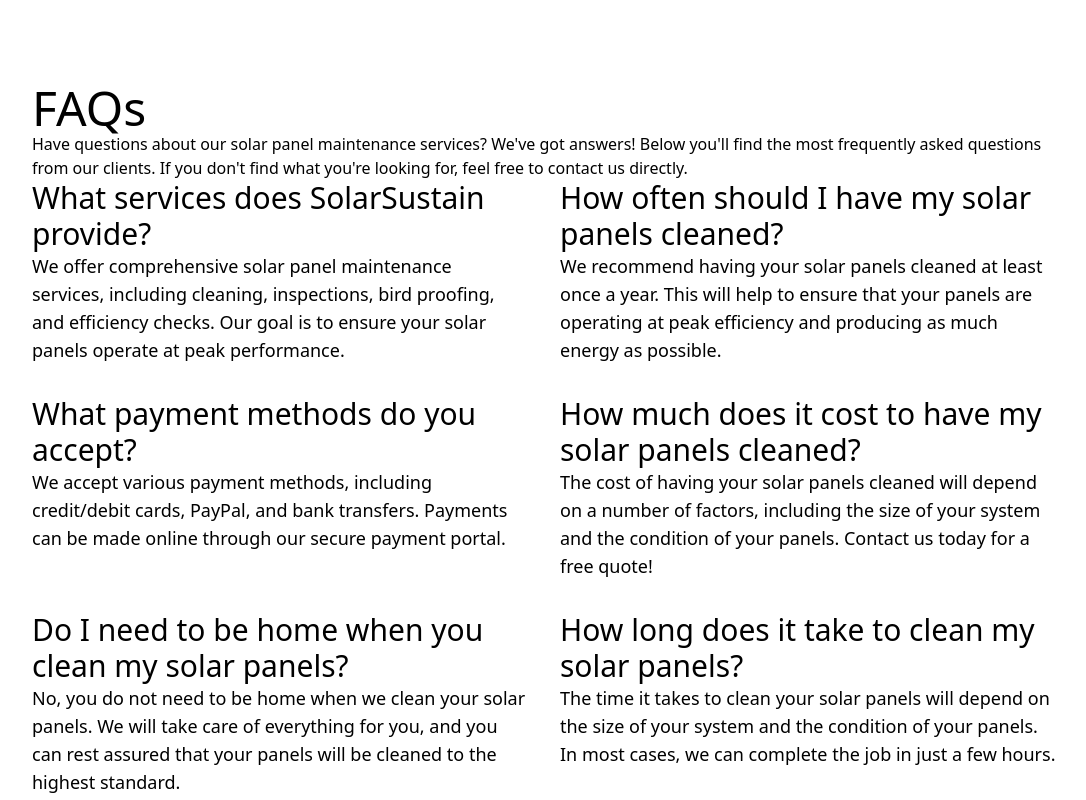
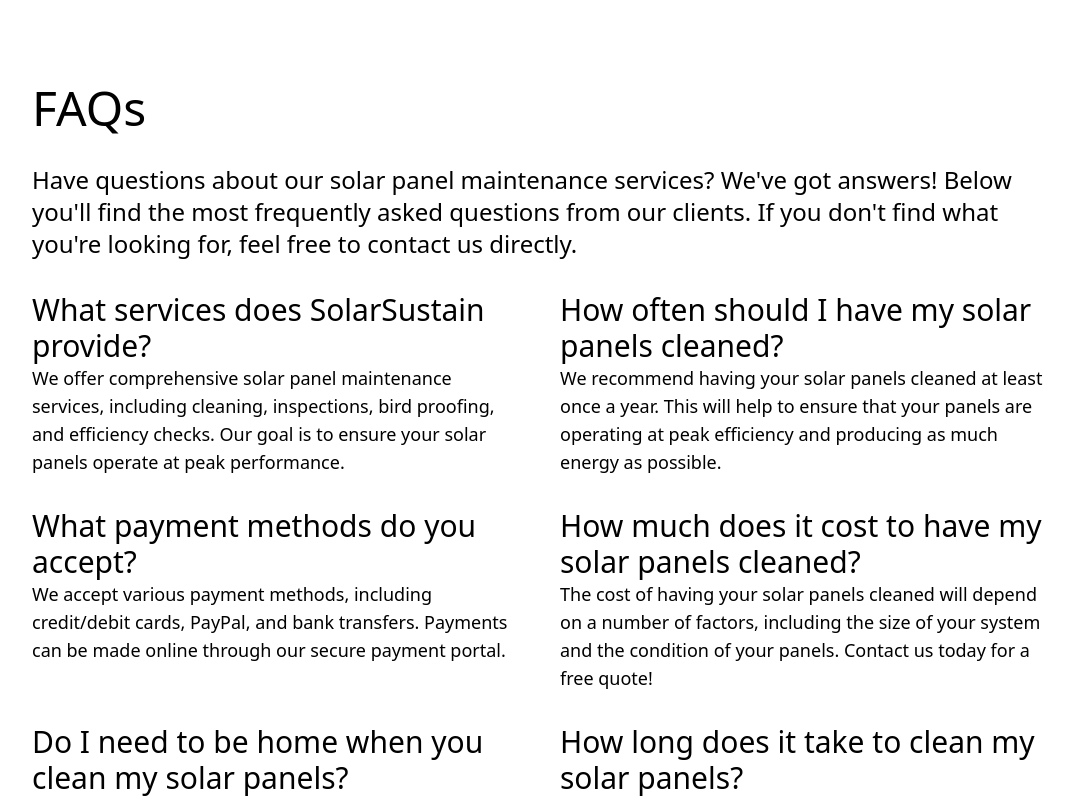
Before and after one commit to gerardojgarcia/solar_sustain_2, a Nuxt app: page /faqs in a window 1280 px wide. Shown: the part 780-1580 px from the top of the page, without its empty margins (96-1182 px from the left). Built offline with nearby package versions, Linux system fonts and the light colour scheme.

Commit message:
faqs copy

```diff
--- a/pages/faqs.vue
+++ b/pages/faqs.vue
@@ -6,9 +6,9 @@
         <TheHeader/>
         <AppSubpageHero title="FAQs"/>
 
-        <div class="p-32 dark:text-white">
+        <div class="p-32 dark:text-white space-y-8">
             <h1 class="text-5xl">FAQs</h1>
-            <p class="intro">Have questions about our solar panel maintenance services? We've got answers! Below you'll find the most frequently asked questions from our clients. If you don't find what you're looking for, feel free to contact us directly.</p>
+            <p class="intro text-2xl">Have questions about our solar panel maintenance services? We've got answers! Below you'll find the most frequently asked questions from our clients. If you don't find what you're looking for, feel free to contact us directly.</p>
 
             <div class="faq-grid grid grid-cols-1 md:grid-cols-2 gap-8">
                 <div class="faq">
```
